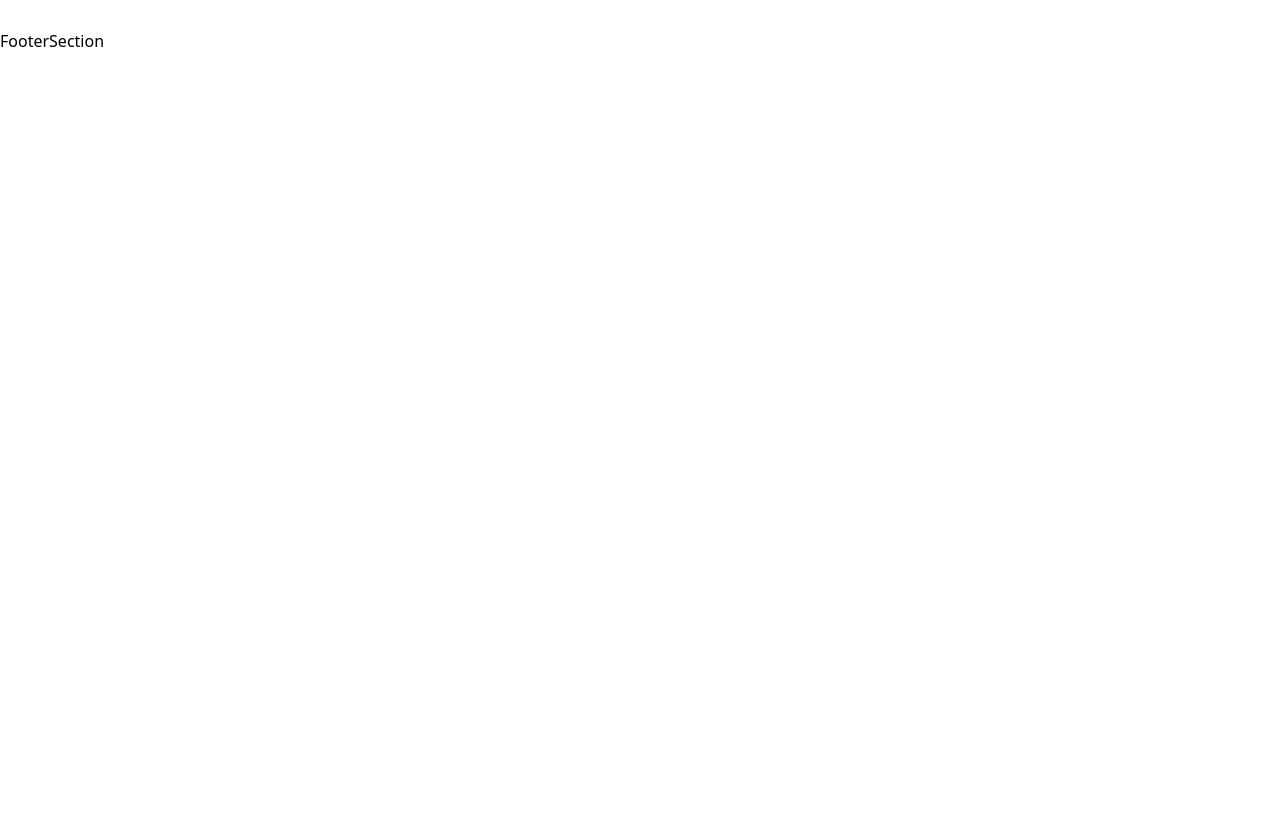
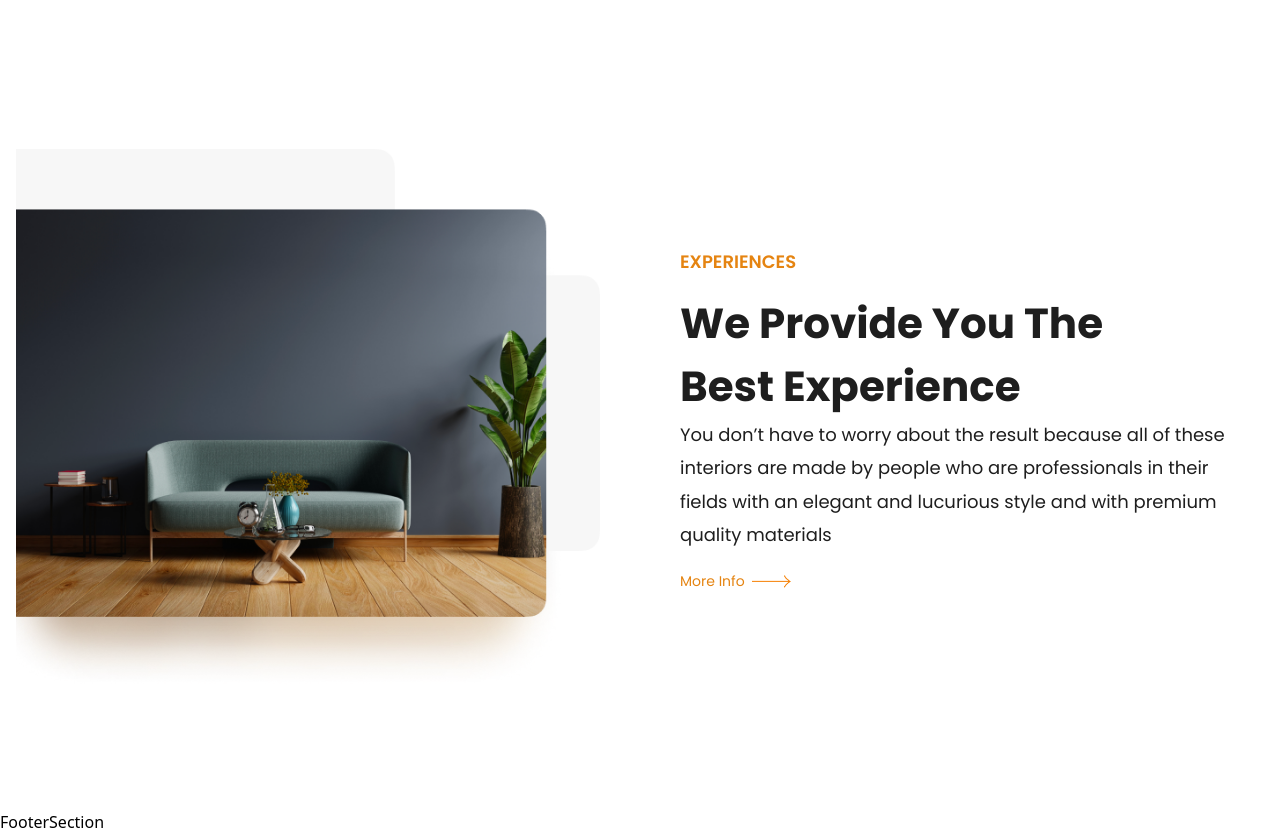
Before and after one commit to Githubshakil/panto-furniture, a React (Vite) app: page / in a window 1280 px wide. Shown: the part 1988-2822 px from the top of the page. Before the commit the page ends 2041 px from the top, so only its background shows below. Built offline with nearby package versions, Linux system fonts and the light colour scheme.

Commit message:
update
Experience Section

```diff
--- a/src/components/ButtonComponent.jsx
+++ b/src/components/ButtonComponent.jsx
@@ -2,7 +2,7 @@
 import btnIcon from '../assets/images/button-icon.png'
 const ButtonComponent = ({text}) => {
   return (
-    <button className="text-sm text-primary flex items-center gap-1 font-poppins">
+    <button className="text-sm text-primary flex items-center gap-[7px] font-poppins cursor-pointer">
       {text}
       <img src={btnIcon} alt="" />
     </button>
--- /dev/null
+++ b/src/pages/home/Expriences.jsx
@@ -0,0 +1,23 @@
+import React from "react";
+import expriencesImg from "../../assets/images/expricences.png";
+import ButtonComponent from "../../components/ButtonComponent";
+
+const Expriences = () => {
+  return (
+    <section className="section-container my-24 flex flex-col md:flex-row items-center justify-between md:gap-20 gap-8 ">
+      <div className="md:w-1/2 md:h-[541px]">
+        <img src={expriencesImg} alt="" className="h-full w-full" />
+      </div>
+      <div className="md:w-1/2 mx-auto">
+        <h3 className="font-poppins uppercase text-lg font-semibold text-primary mb-4">
+          experiences
+        </h3>
+        <h2 className="font-poppins capitalize text-[42px] font-bold md:w-[512px] text-[#1e1e1e] ">we provide you the best experience</h2>
+        <p className="font-poppins text-lg text-[#1e1e1e] leading-[185%] md:w-[556px] mb-5">You don’t have to worry about the result because all of these interiors are made by people who are professionals in their fields with an elegant and lucurious style and with premium quality materials</p>
+        <ButtonComponent text={"More Info"}/>
+      </div>
+    </section>
+  );
+};
+
+export default Expriences;
--- a/src/pages/home/HomePage.jsx
+++ b/src/pages/home/HomePage.jsx
@@ -2,6 +2,7 @@
 import Hero from './Hero'
 import WhyChoose from './WhyChoose'
 import Products from '../shop/Products'
+import Expriences from './Expriences'
 
 const HomePage = () => {
   return (
@@ -9,6 +10,7 @@
     <Hero/>
     <WhyChoose/>
     <Products headline={"Best Selling Products"}/>
+    <Expriences/>
     </>
   )
 }
```
